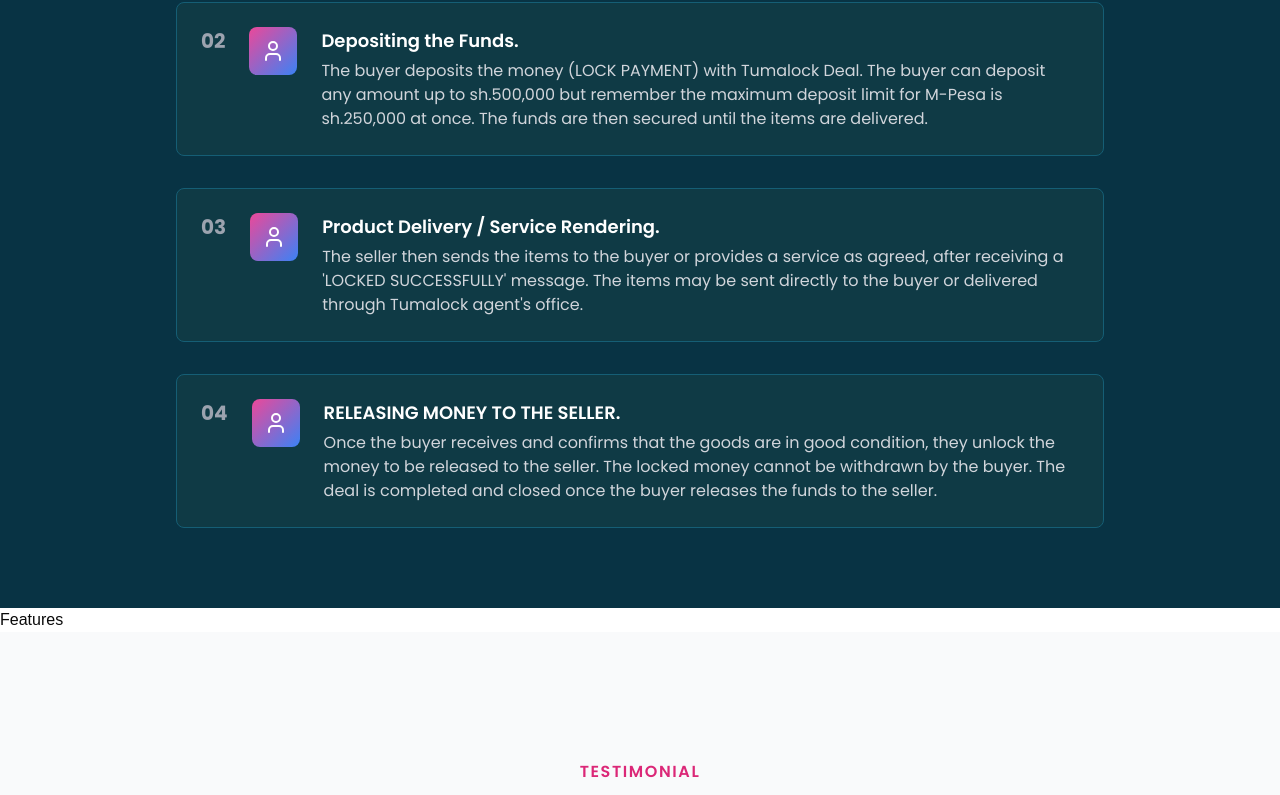
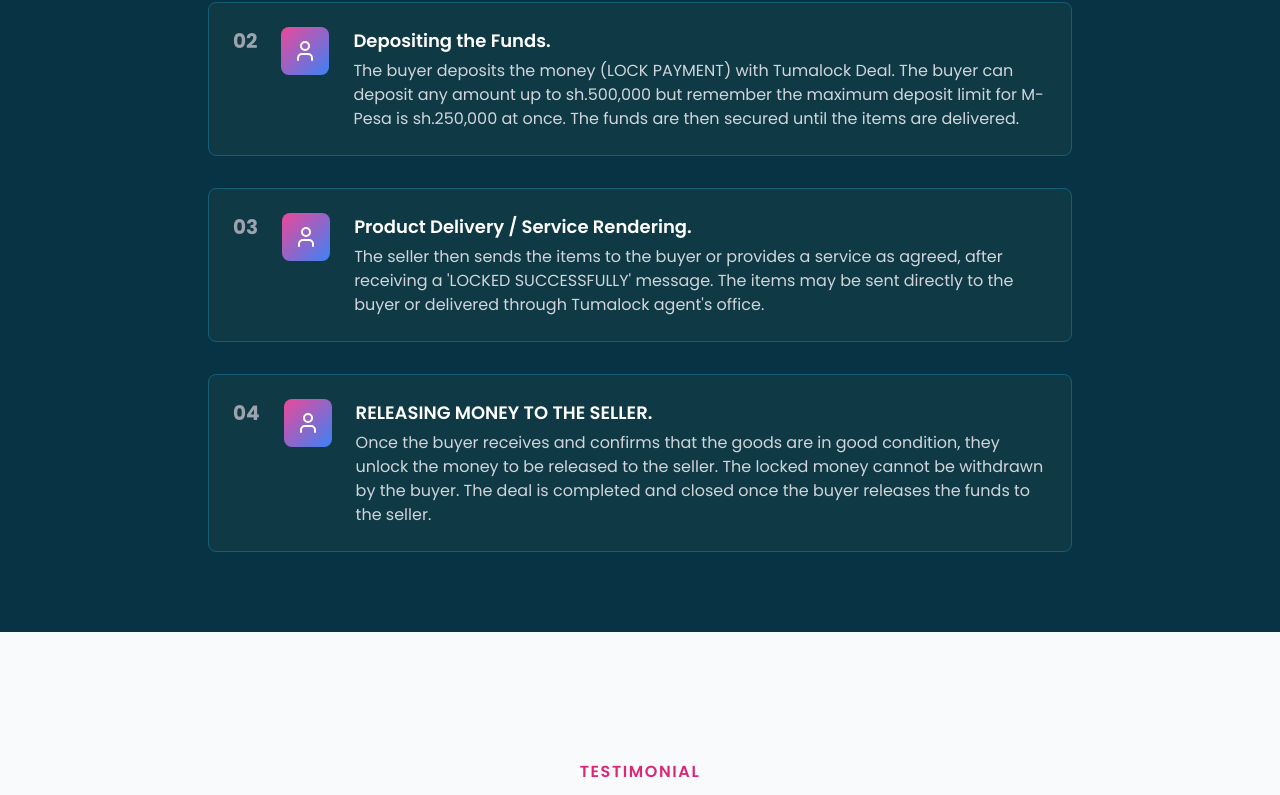
Before and after one commit to Math3wsl3vi/Tumalock-deal, a Next.js app: page /home in a window 1280 px wide. Shown: the part 3324-4119 px from the top of the page. Built offline with nearby package versions, Linux system fonts and the light colour scheme.

Commit message:
testimonial 2

```diff
--- a/app/home/page.tsx
+++ b/app/home/page.tsx
@@ -1,5 +1,4 @@
 import About from '@/components/home/About'
-import Features from '@/components/home/Features'
 import Hero from '@/components/home/Hero'
 import Services from '@/components/home/Services'
 import Testimonial from '@/components/home/Testimonial'
@@ -17,8 +16,6 @@
         <Services/>
         {/* transaction */}
         <Transaction/>
-        {/* features */}
-        <Features/>
         {/* testimonial */}
         <Testimonial/>
     </div>
--- a/components/home/Transaction.tsx
+++ b/components/home/Transaction.tsx
@@ -26,7 +26,7 @@
 
 const Transaction = () => {
   return (
-     <section className="bg-[#083344] text-white py-20 px-6 md:px-44 font-poppins">
+     <section className="bg-[#083344] text-white py-20 px-6 md:px-52 font-poppins">
       <div className="text-center mb-16">
         <p className="text-pink-500 uppercase tracking-widest font-medium">Getting Started</p>
         <h2 className="text-3xl md:text-4xl font-bold mt-2">Transaction Process:</h2>
```
